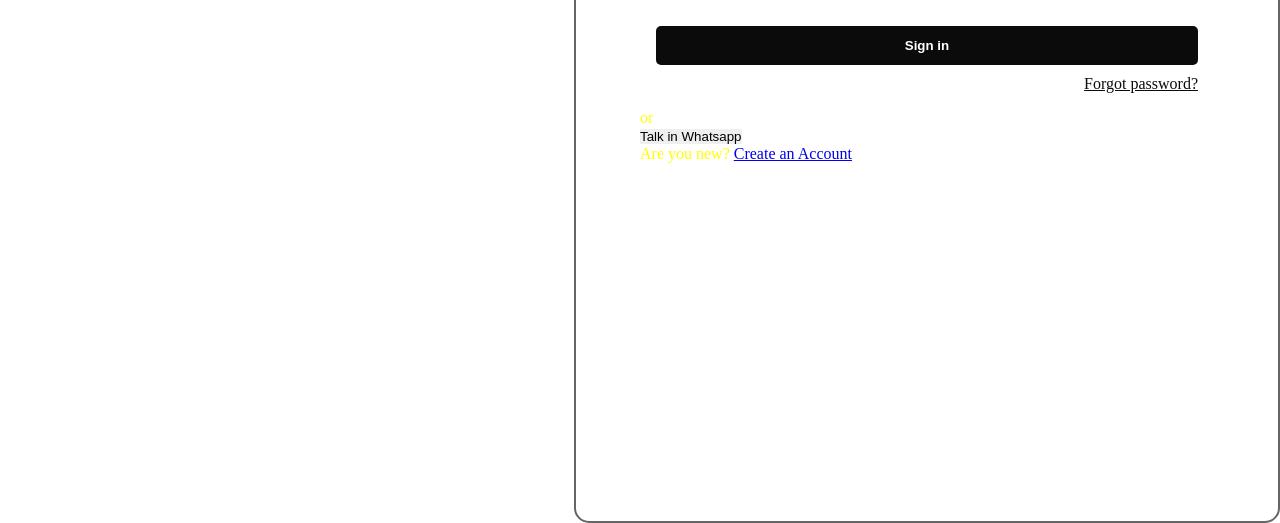
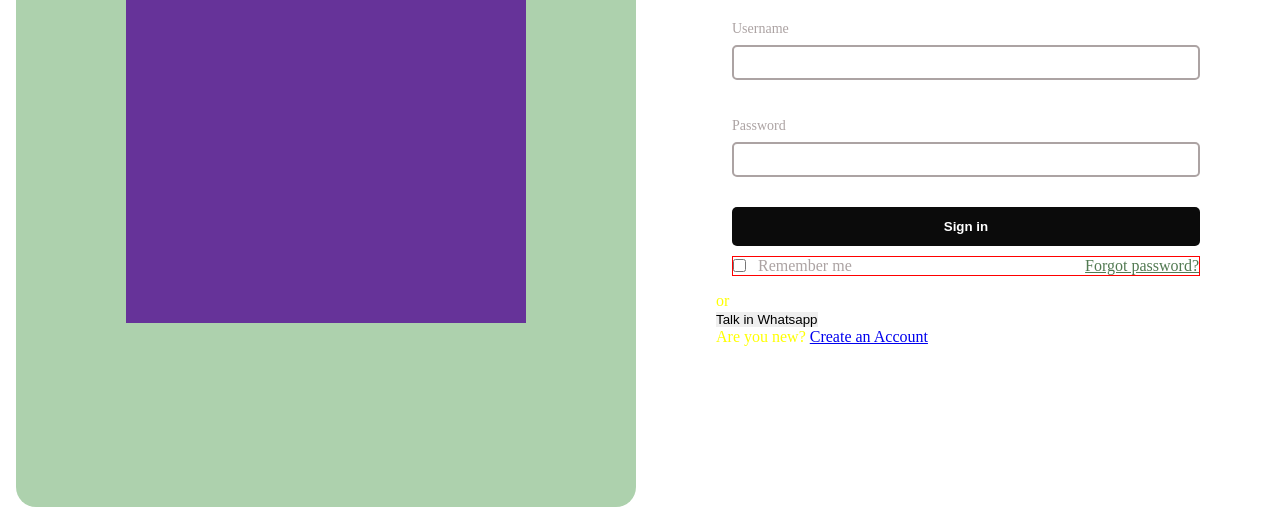
Before and after one commit to albqvictor1508/devops, a plain HTML site: page src/index.html in a window 1280 px wide. Shown: the part 277-800 px from the top of the page. Drawn offline with Linux system fonts and the light colour scheme; a web font is replaced by a local one.

Commit message:
wip: more changes on layout

```diff
--- a/src/assets/css/style.css
+++ b/src/assets/css/style.css
@@ -9,6 +9,8 @@
 
 :root {
     --light-gray-text-color: #aca3a3;
+    --light-green-text-color: #527a52;
+    --lighter-green-bg: #add1ad;
 }
 
 body {
@@ -18,6 +20,7 @@ body {
     display: flex;
     justify-content: center;
     align-items: center;
+    gap: 80px;
 }
 
 a {
@@ -32,19 +35,41 @@ a {
 
 main {
     flex: 1;
-    padding: 64px;
-
+    padding-block: 80px;
+    padding-inline: 64px;
+    display: flex;
+    align-items: center;
+    justify-content: center;
     color: yellow;
     width: 100%;
     height: 100%;
-    border: 2px solid #656565;
     border-radius: 15px;
 }
 
-aside {
+.aside-container {
     width: 100%;
     height: 100%;
-    flex: 1;
+    padding: 16px;
+    flex: 2;
+}
+
+aside {
+    display: flex;
+    justify-content: center;
+    align-items: center;
+}
+
+.aside-into-container {
+    background-color: rebeccapurple;
+    width: 400px;
+    height: 400px;
+}
+
+aside {
+    background-color: var(--lighter-green-bg);
+    width: 100%;
+    height: 100%;
+    border-radius: 20px;
 }
 
 .message {
@@ -76,6 +101,16 @@ form {
     width: 100%;
 }
 
+.form-container {
+    width: 500px;
+
+    h1, h2 {
+        padding: 8px;
+        text-align: center;
+        color: var(--light-green-text-color);
+    }
+}
+
 form * {
     width: 100%;
 }
@@ -101,10 +136,28 @@ form button[type = "submit"] {
     gap: 10px;
 }
 
-.forgot-password-div {
-    text-align: right;
-    a {
-        font-family: "Sansation";
-        color: #0b0b0b;
+.remember-me-div {
+    color: var(--light-gray-text-color);
+    display: flex;
+    flex-direction: row-reverse;
+    justify-content: start;
+    align-items: center;
+    gap: 12px;
+
+    input[type = "checkbox"] {
+        width: max-content;
     }
 }
+
+.forgot-password-div {
+    border: 1px solid red;
+    width: 100%;
+    display: flex;
+    align-items: center;
+    justify-content: space-between;
+    a {
+        text-align: right;
+        font-family: "Sansation";
+        color: var(--light-green-text-color);
+    }
+}
--- a/src/index.html
+++ b/src/index.html
@@ -8,12 +8,17 @@
 </head>
 <body>
     <div class="container">
-        <aside>
-            salve
-        </aside>
+        <div class="aside-container">
+            <aside>
+                <div class="aside-into-container">
+                    a
+                </div>
+            </aside>
+        </div>
+
         <main>
             <div class="form-container">
-                     <!-- colocar uma logo qualquer aq -->
+                     <h1>(logo)</h1>
              <h2>Sign in</h2>
              <form>
                  <div class="form-input-div">
@@ -28,10 +33,13 @@
                 <div class="forgot-password-submit-form">
                     <button type="submit">Sign in</button>
                     <div class="forgot-password-div">
+                        <div class="remember-me-div">
+                            Remember me
+                            <input type="checkbox" />
+                        </div>
                         <a href="#">Forgot password?</a>
                     </div>
                 </div>
-            </div>
 
 
             </form>
@@ -40,6 +48,7 @@
 
             <button href="#">Talk in Whatsapp</button>
             <p>Are you new? <a href="#">Create an Account</a></p>
+        </div>
         </main>
     </div>
 </body>
```
